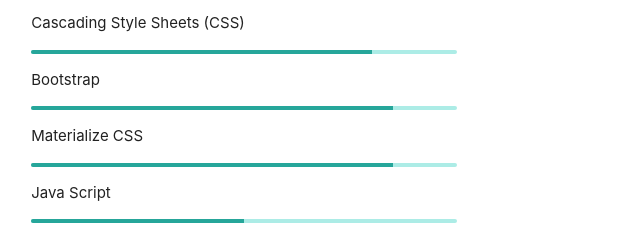
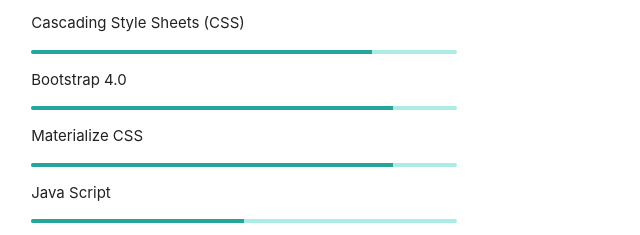
Before and after one commit to khalid-lth/portfolioLuthfi, a plain HTML site: page index.html in a window 1280 px wide. Shown: the part 717-952 px from the top of the page, 620-1260 px from the left. Drawn offline with Linux system fonts and the light colour scheme.

Commit message:
Update index.html

```diff
--- a/index.html
+++ b/index.html
@@ -89,7 +89,7 @@
                 <div class="progress">
                     <div class="determinate" style="width: 80%"></div>
                 </div>
-                <p>Bootstrap</p>
+                <p>Bootstrap 4.0</p>
                 <div class="progress">
                     <div class="determinate" style="width: 85%"></div>
                 </div>
```
